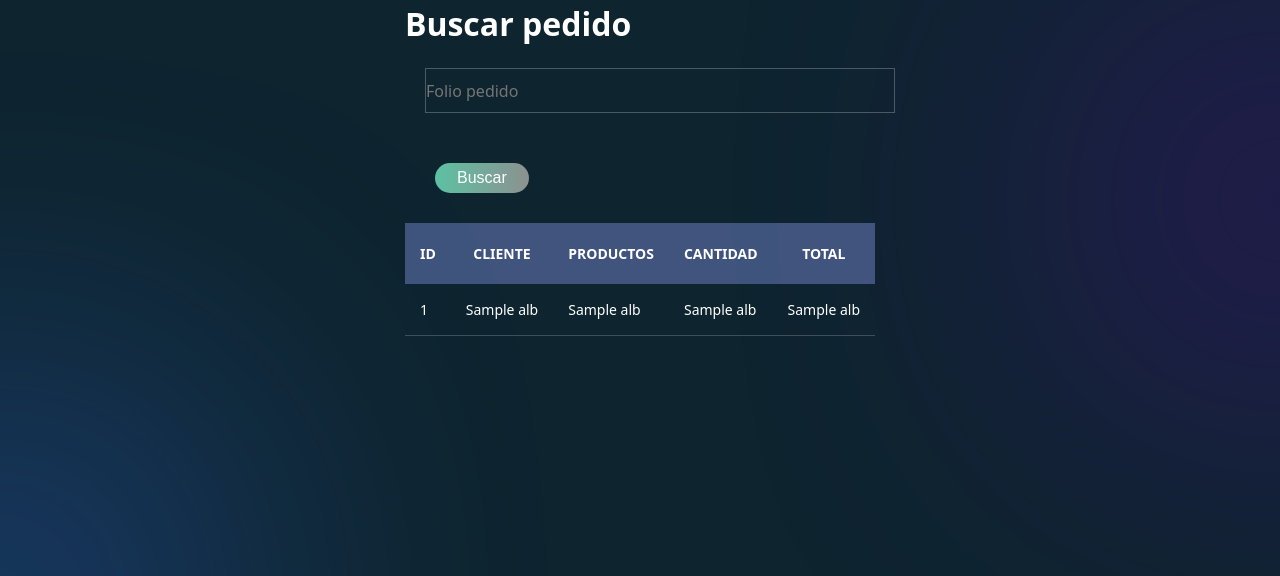
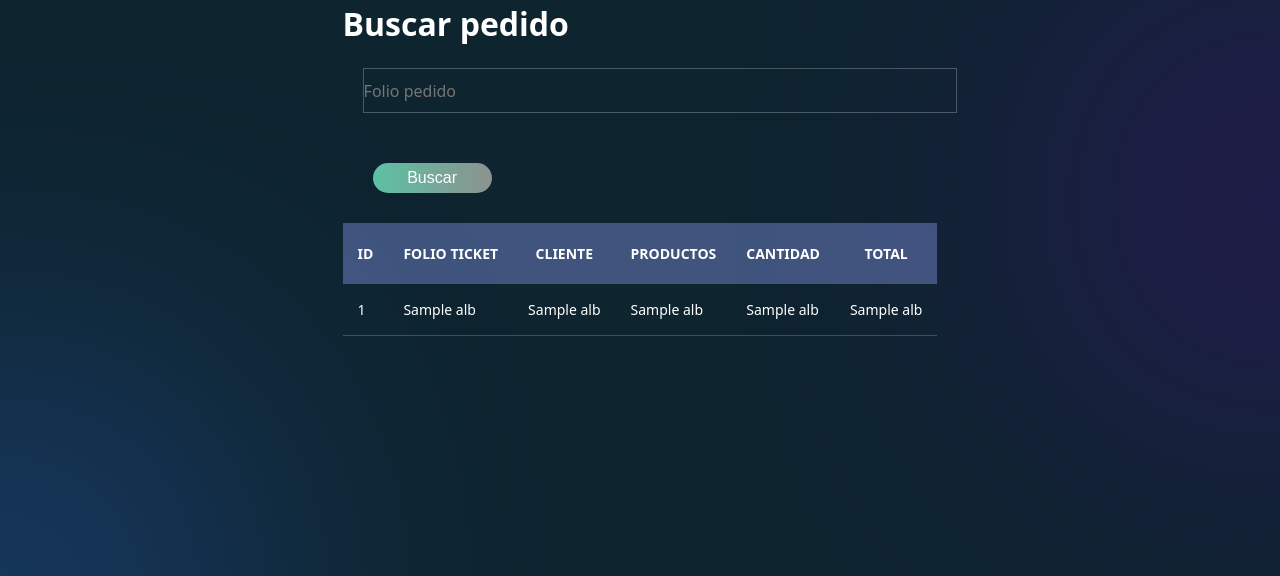
Before and after one commit to AbrilSH01/PI, a Flask app: template Proyecto Integrador/templates/buscar_pedido.html in a window 1280 px wide. Shown: the top 576 px of the page. Run offline with Flask 3, Linux system fonts and the light colour scheme; the template is opened without the code that fills it: most values are stand-ins (such as "Sample title", 1, 10 or a date in 2020); some libraries are stand-ins or nearby versions.

Commit message:
Update buscar_pedido.html

```diff
--- a/Proyecto Integrador/templates/buscar_pedido.html
+++ b/Proyecto Integrador/templates/buscar_pedido.html
@@ -21,6 +21,7 @@
                 <thead>
                     <tr>
                         <th>ID</th>
+                        <th>Folio ticket</th>
                         <th>Cliente</th>
                         <th>Productos</th>
                         <th>Cantidad</th>
@@ -35,6 +36,7 @@
                         <td> {{ alb.2 }} </td>
                         <td> {{ alb.3 }} </td>
                         <td> {{ alb.4 }} </td>
+                        <td> {{ alb.5 }} </td>
                     </tr>
                     {% endfor %}
                 </tbody>
```
